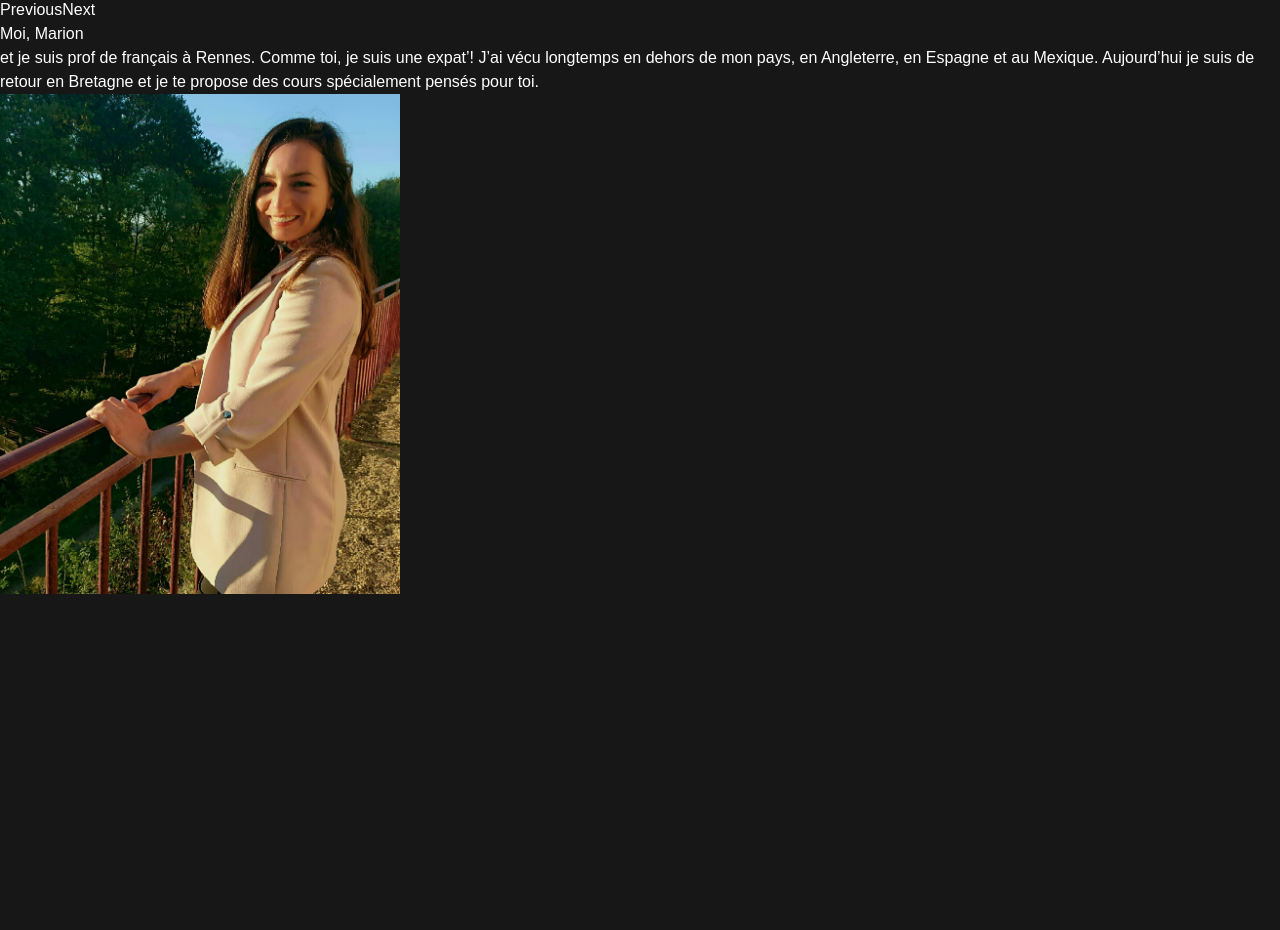
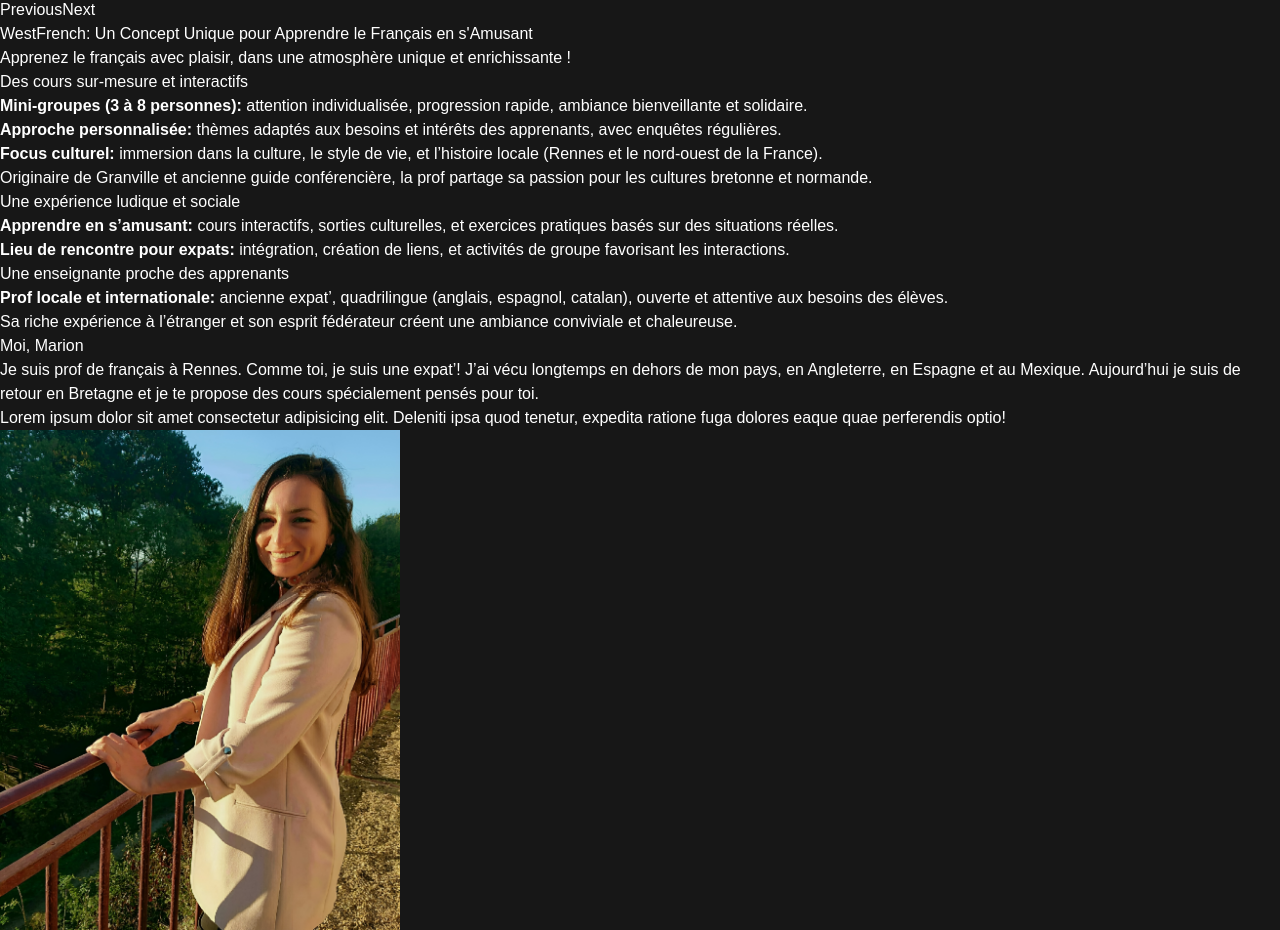
Before and after one commit to BertoRamosM/marion, a Next.js app: page / in a window 1280 px wide. Shown: the part 3178-4108 px from the top of the page. Before the commit the page ends 3772 px from the top, so only its background shows below. Built offline with nearby package versions, Linux system fonts and the light colour scheme.

Commit message:
about section created

```diff
--- a/src/app/components/About.jsx
+++ b/src/app/components/About.jsx
@@ -1,19 +1,38 @@
-import React from 'react'
-import Image from 'next/image'
+import React from 'react';
+import Image from 'next/image';
 
 const About = () => {
   return (
-    <div className='flex items-center justify-center pt-16 gap-4 border-2 relative'>
-        <div className="max-w-[600px] bg-black opacity-50 p-8 rounded-lg text-white absolute left-80 z-10">
-            <h1>Moi, Marion </h1>
-            <p>et je suis prof de français à Rennes. Comme toi, je suis une expat’! J’ai vécu longtemps en dehors de mon pays, en Angleterre, en Espagne et au Mexique.
-            Aujourd’hui je suis de retour en Bretagne et je te propose des cours spécialement pensés pour toi.</p>
+    <div className="flex flex-col md:flex-row items-center justify-center gap-8 px-6 pt-24">
+      {/* Text Content Card */}
+      <div className="max-w-lg p-8 rounded-3xl shadow-lg text-white z-10">
+        <h1 className="text-3xl font-bold text-black">Moi, Marion</h1>
+        <p className="pt-4 text-black">
+          Je suis prof de français à Rennes. Comme toi, je suis une expat’! J’ai vécu longtemps en dehors de mon pays, en Angleterre, en Espagne et au Mexique.
+          Aujourd’hui je suis de retour en Bretagne et je te propose des cours spécialement pensés pour toi.
+        </p>
+        <p className="pt-6 text-black">
+          Lorem ipsum dolor sit amet consectetur adipisicing elit. Deleniti ipsa quod tenetur, expedita ratione fuga dolores eaque quae perferendis optio!
+        </p>
+      </div>
+
+      {/* Image Card */}
+      <div className="relative">
+        <div className="bg-gradient-to-r from-[#ffa45b] to-[#a3e4db] p-4 rounded-3xl shadow-lg">
+          <Image
+            src="/about/Marion.jpg"
+            alt="Marion"
+            width={400}
+            height={400}
+            className="rounded-2xl transform hover:scale-105 transition-transform duration-300 ease-out "
+          />
         </div>
-        <div className="">
-            <Image src="/about/Marion.jpg" alt="Marion" width={400} height={400} className='rounded-lg' />
-        </div>
+        {/* Optional Decorative Element */}
+        <div className="absolute -top-4 -right-4 w-12 h-12 bg-[#a3e4db] rounded-full opacity-90 blur-xl"></div>
+        <div className="absolute -bottom-4 -left-4 w-16 h-16 bg-[#ff7c5b] rounded-full opacity-90 blur-xl"></div>
+      </div>
     </div>
-  )
-}
+  );
+};
 
-export default About
+export default About;
--- /dev/null
+++ b/src/app/components/AboutCompany.jsx
@@ -0,0 +1,70 @@
+import React from 'react';
+
+const AboutCompany = () => {
+  return (
+    <div className="flex flex-col items-center justify-center py-16 px-6 min-h-screen">
+      {/* Title Section */}
+      <div className="max-w-3xl text-center mb-12">
+        <h1 className="text-4xl font-bold text-gray-900">
+          <span className="text-[#ffa45b]">WestFrench</span>: Un Concept Unique pour Apprendre le Français en s'Amusant
+        </h1>
+        <p className="text-lg text-gray-800 mt-4">
+          Apprenez le français avec plaisir, dans une atmosphère unique et enrichissante !
+        </p>
+      </div>
+
+      {/* Content Sections */}
+      <div className="grid grid-cols-1 md:grid-cols-2 gap-8 max-w-5xl">
+        {/* Left Section */}
+        <div className="bg-[#fff7f3] p-8 rounded-3xl shadow-lg">
+          <h2 className="text-2xl font-semibold text-[#ffa45b]">
+            Des cours sur-mesure et interactifs
+          </h2>
+          <ul className="mt-4 space-y-3 text-gray-700">
+            <li>
+              <strong className="text-[#ffa45b]">Mini-groupes (3 à 8 personnes):</strong> attention individualisée, progression rapide, ambiance bienveillante et solidaire.
+            </li>
+            <li>
+              <strong className="text-[#ffa45b]">Approche personnalisée:</strong> thèmes adaptés aux besoins et intérêts des apprenants, avec enquêtes régulières.
+            </li>
+            <li>
+              <strong className="text-[#ffa45b]">Focus culturel:</strong> immersion dans la culture, le style de vie, et l’histoire locale (Rennes et le nord-ouest de la France).
+            </li>
+            <li>
+              Originaire de Granville et ancienne guide conférencière, la prof partage sa passion pour les cultures bretonne et normande.
+            </li>
+          </ul>
+        </div>
+
+        {/* Right Section */}
+        <div className="bg-[#d3eef0] p-8 rounded-3xl shadow-lg">
+          <h2 className="text-2xl font-semibold text-[#007ea7]">
+            Une expérience ludique et sociale
+          </h2>
+          <ul className="mt-4 space-y-3 text-gray-700">
+            <li>
+              <strong className="text-[#007ea7]">Apprendre en s’amusant:</strong> cours interactifs, sorties culturelles, et exercices pratiques basés sur des situations réelles.
+            </li>
+            <li>
+              <strong className="text-[#007ea7]">Lieu de rencontre pour expats:</strong> intégration, création de liens, et activités de groupe favorisant les interactions.
+            </li>
+          </ul>
+
+          <h2 className="text-2xl font-semibold text-[#007ea7] mt-8">
+            Une enseignante proche des apprenants
+          </h2>
+          <ul className="mt-4 space-y-3 text-gray-700">
+            <li>
+              <strong className="text-[#007ea7]">Prof locale et internationale:</strong> ancienne expat’, quadrilingue (anglais, espagnol, catalan), ouverte et attentive aux besoins des élèves.
+            </li>
+            <li>
+              Sa riche expérience à l’étranger et son esprit fédérateur créent une ambiance conviviale et chaleureuse.
+            </li>
+          </ul>
+        </div>
+      </div>
+    </div>
+  );
+};
+
+export default AboutCompany;
--- a/src/app/layout.js
+++ b/src/app/layout.js
@@ -21,7 +21,7 @@ export default function RootLayout({ children }) {
   return (
     <html lang="en">
       <body
-        className={`${geistSans.variable} ${geistMono.variable} antialiased bg-stone-200`}
+        className={`${geistSans.variable} ${geistMono.variable} antialiased bg-gradient-to-br from-gray-100 to-gray-200 `}
       >
         {children}
       </body>
--- a/src/app/page.js
+++ b/src/app/page.js
@@ -3,6 +3,7 @@ import Header from "./components/Header";
 import { Banner } from "./components/Banner";
 import Carousel from "./components/Carousel";
 import About from "./components/About";
+import AboutCompany from "./components/AboutCompany";
 
 export default function Home() {
   return (
@@ -18,8 +19,12 @@ export default function Home() {
       <main className="flex-1 mt-[calc(2*var(--banner-height))] p-8 pb-20 gap-16 sm:p-20 font-[family-name:var(--font-geist-sans)]">
           {/* Content goes here */}
           <Carousel />
+          <AboutCompany />
           <About />
+
       </main>
+
+
 
       {/* Footer */}
       <footer className="flex gap-6 flex-wrap items-center justify-center p-4">
```
